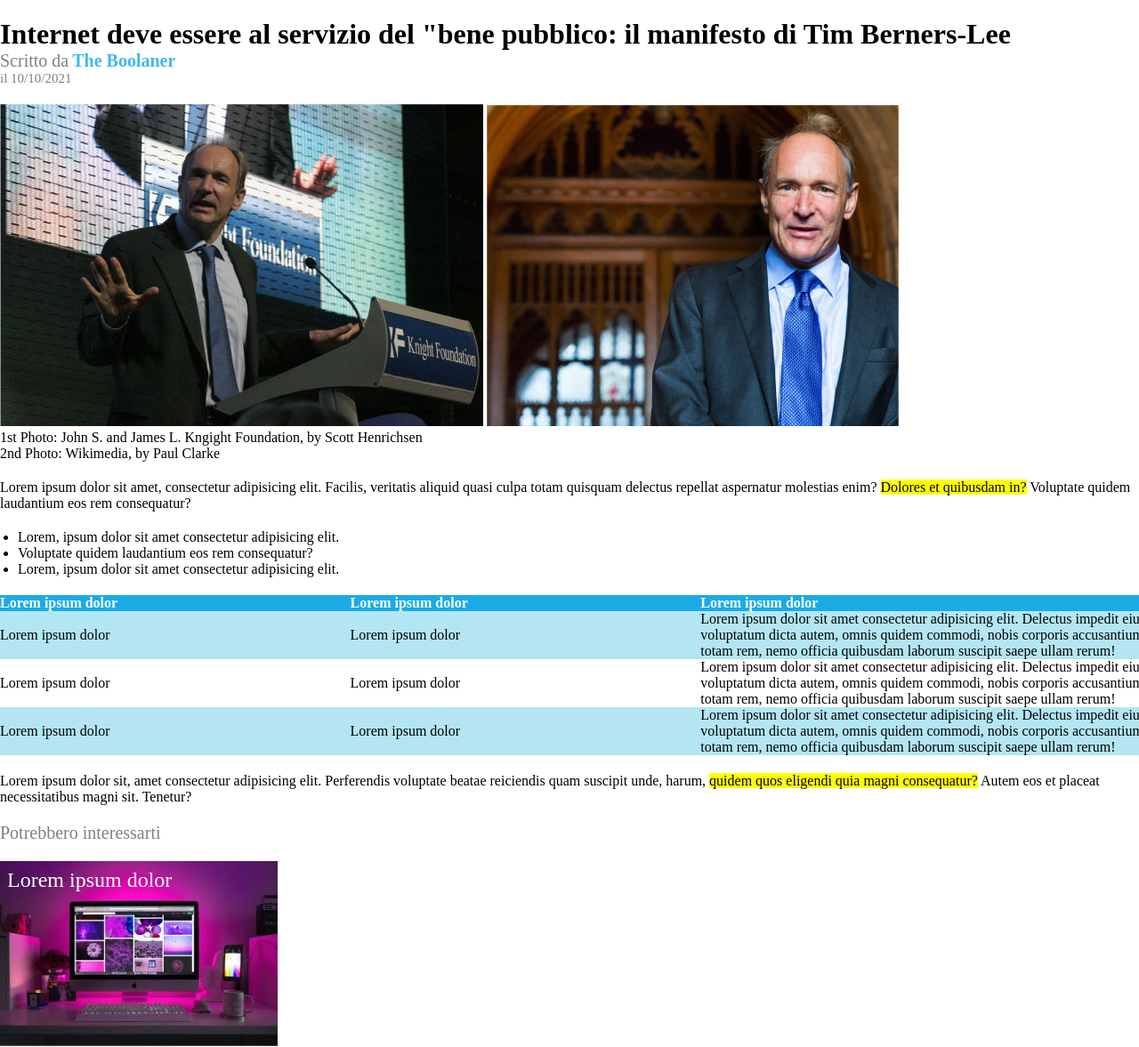
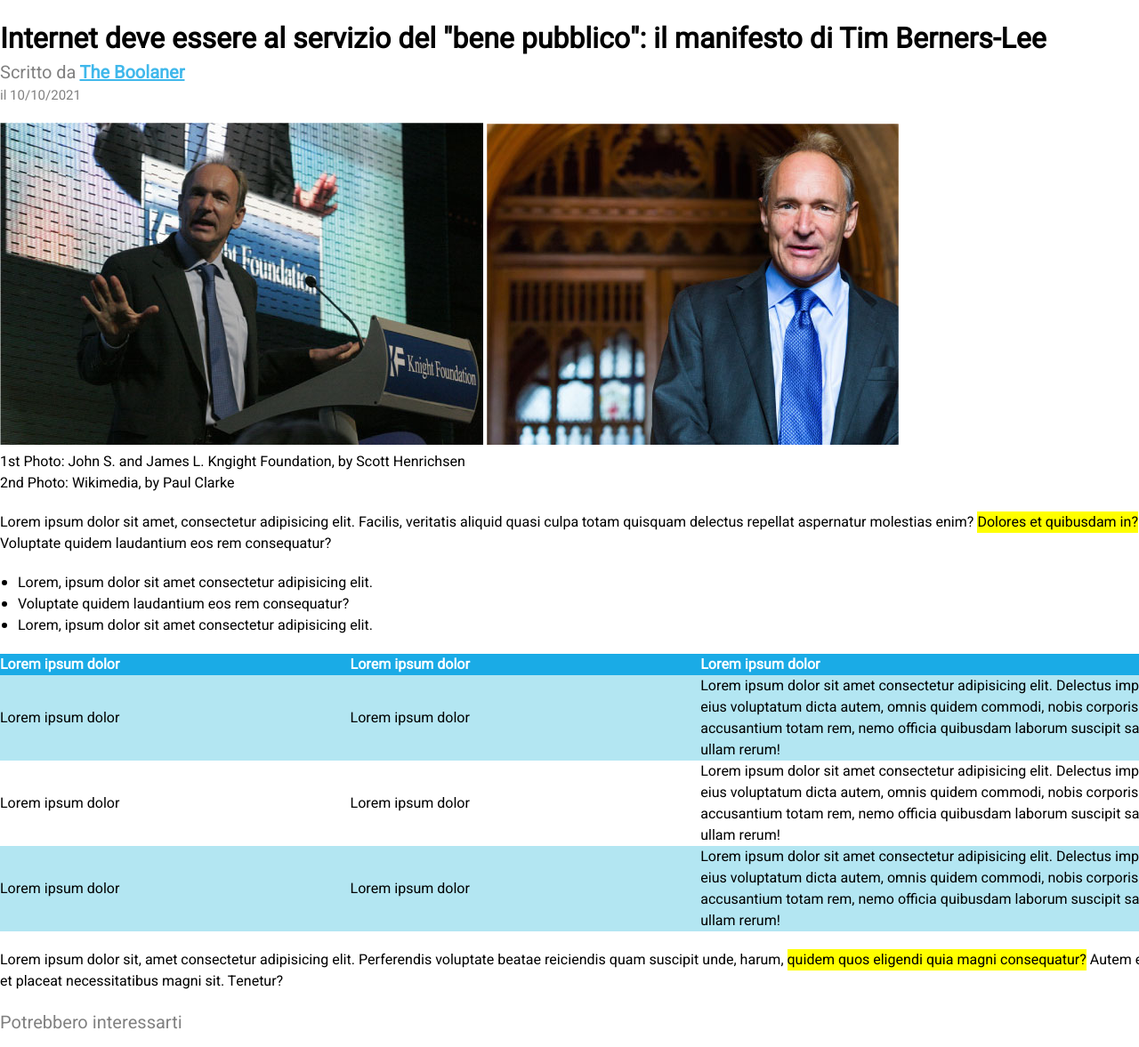
Before and after one commit to Francesco-Ostellari/html-css-booleaner, a plain HTML site: page index.html in a window 1280 px wide. Shown: the part 180-1357 px from the top of the page at 89% size. Drawn offline with Linux system fonts and the light colour scheme.

Commit message:
correzione-titolo-e-aggiunta-link

```diff
--- a/index.html
+++ b/index.html
@@ -5,7 +5,11 @@
     <meta http-equiv="X-UA-Compatible" content="IE=edge">
     <meta name="viewport" content="width=device-width, initial-scale=1.0">
     <link rel="stylesheet" href="css/style.css">
-    <title>The Booleaner</title>
+		<link rel="stylesheet" href="css/style1.css">
+		<link rel="preconnect" href="https://fonts.googleapis.com">
+<link rel="preconnect" href="https://fonts.gstatic.com" crossorigin>
+<link href="https://fonts.googleapis.com/css2?family=Heebo&display=swap" rel="stylesheet">
+		<title>The Booleaner</title>
 </head>
 <body>
 	<div class="container">
@@ -17,8 +21,9 @@
 
 		<!-- inizio main -->
 		<main>
-			<h1> Internet deve essere al servizio del "bene pubblico: il manifesto di Tim Berners-Lee</h1>
-			<span class="autore-grigio">Scritto da</span> <span class="autore-blu">The Boolaner</span>
+			<h1> Internet deve essere al servizio del "bene pubblico": il manifesto di Tim Berners-Lee</h1>
+			<span class="autore-grigio">Scritto da</span>
+			<a class="autore-blu" href="#">The Boolaner</a>
 			<p class="data">il 10/10/2021</p>
 			<img src="img/tim-1.jpg" alt="Tim mentre parla in una conferenza">
 			<img src="img/tim-2.jpg" alt="Primo piano di Tim">
@@ -83,11 +88,11 @@
 			<div>
 				<p class="interessi">Potrebbero interessarti</p>
 				<div class="bottom-img">
-					<img src="img/monitor.jpg" alt="">
+					<a href="#"><img src="img/monitor.jpg" alt=" immagine con pc con luci viola di sfondo"></a>
 					<p class="top-left-interest">Lorem ipsum dolor</p>
 				</div>
 				<div class="bottom-img">
-					<img src="img/graph.jpg" alt="">
+					<a href="#"><img src="img/graph.jpg" alt="immagine scura con grafico"> </a>
 					<p class="top-left-interest">Lorem ipsum dolor </p>
 				</div>
 			</div>
```
